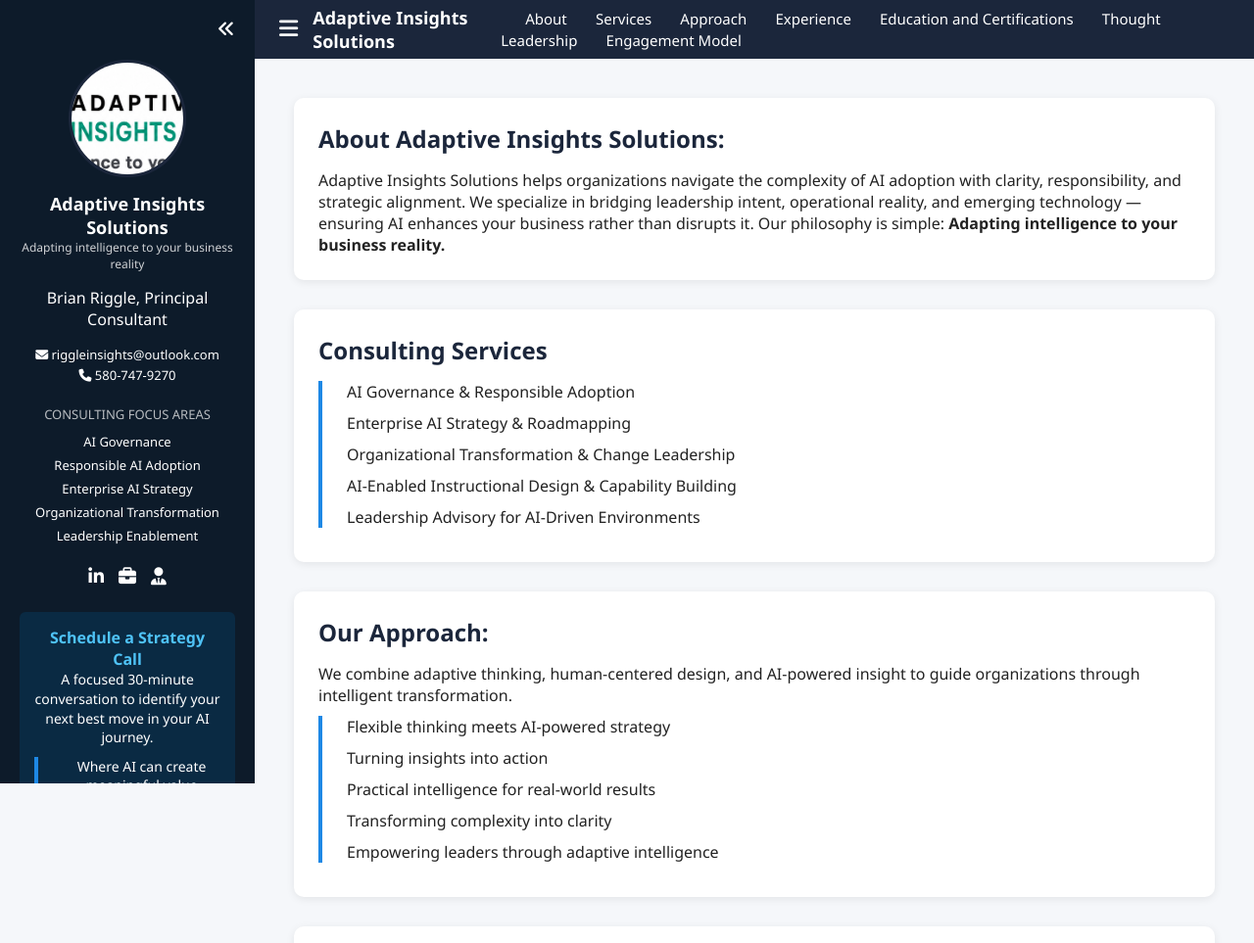
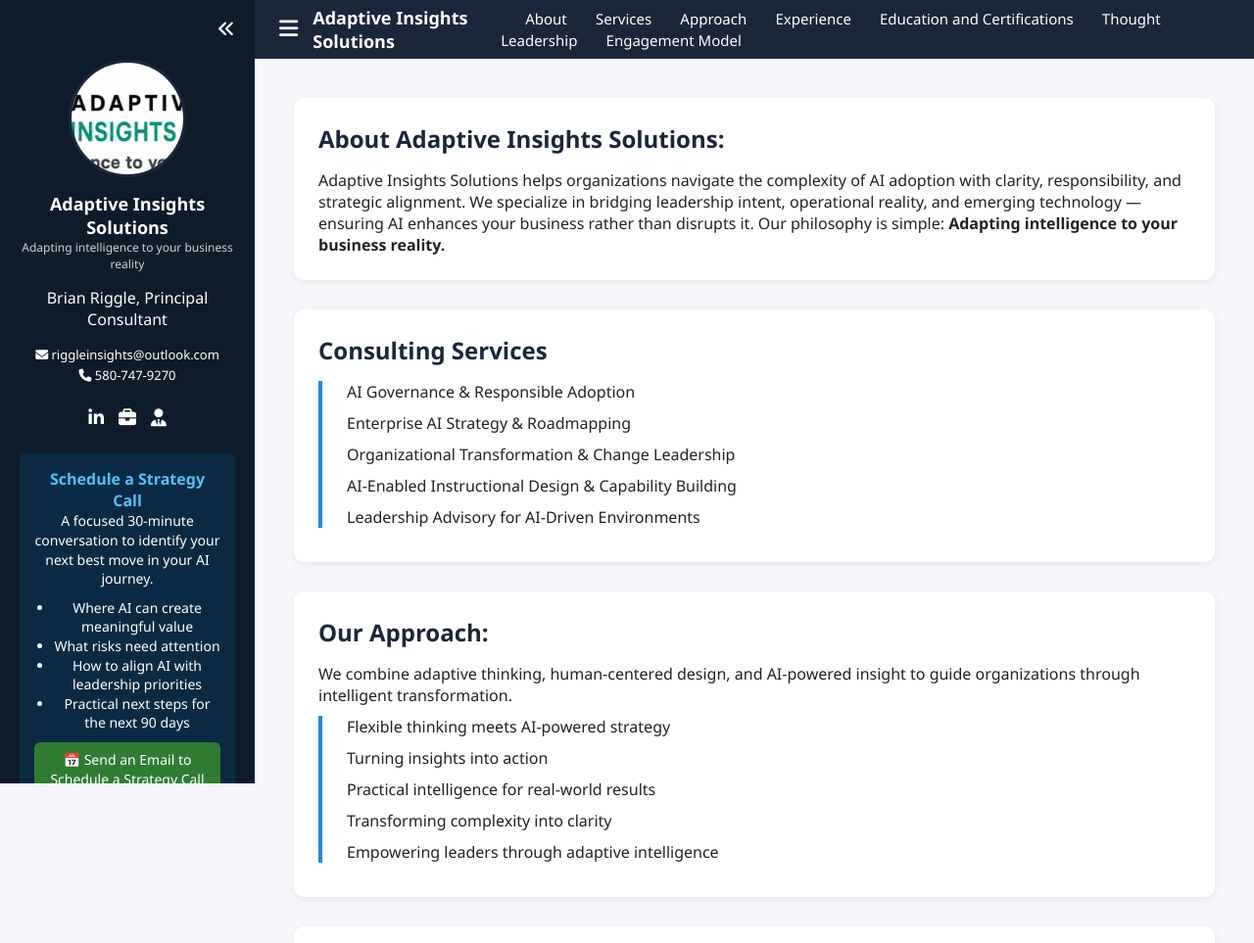
Before and after one commit to BMR73/Web-Page, a plain HTML site: page index.html in a window 1280 px wide. Shown: the top 963 px of the page at 98% size. Drawn offline with Linux system fonts and the light colour scheme; a script that the page names is missing.

Commit message:
Adjust sidebar styles and reorganize content
Updated sidebar logo width and adjusted list styles. Moved comment for ICON-ONLY LINKS and modified the list structure in the sidebar CTA.

```diff
--- a/index.html
+++ b/index.html
@@ -25,7 +25,7 @@
 
     /* Sidebar Logo */
     .sidebar-logo {
-      width: 95%;
+      width: 96%;
       margin: 0 auto;
       border-radius: 6px;
       display: block;
@@ -48,6 +48,8 @@
     }
     .sidebar-cta ul {
       margin-top: 10px;
+      list-style: disc;
+      padding-left: 20px;
     }
     .sidebar-cta a {
       background: #2e7d32;
@@ -91,16 +93,7 @@
         <div><i class="fa-solid fa-phone"></i> 580‑747‑9270</div>
       </div>
 
-      <div class="sidebar-section-label">Consulting Focus Areas</div>
-      <div class="sidebar-competencies">
-        <span>AI Governance</span>
-        <span>Responsible AI Adoption</span>
-        <span>Enterprise AI Strategy</span>
-        <span>Organizational Transformation</span>
-        <span>Leadership Enablement</span>
-      </div>
-
-      <!-- ICON-ONLY LINKS -->
+      <!-- ICON-ONLY LINKS (moved up) -->
       <div class="sidebar-social">
         <a href="https://www.linkedin.com/in/brianmriggle" title="LinkedIn" target="_blank">
           <i class="fa-brands fa-linkedin-in"></i>
@@ -124,7 +117,7 @@
         <h3>Schedule a Strategy Call</h3>
         <span>A focused 30‑minute conversation to identify your next best move in your AI journey.</span>
 
-        <ul class="blue-line-list">
+        <ul>
           <li>Where AI can create meaningful value</li>
           <li>What risks need attention</li>
           <li>How to align AI with leadership priorities</li>
```
